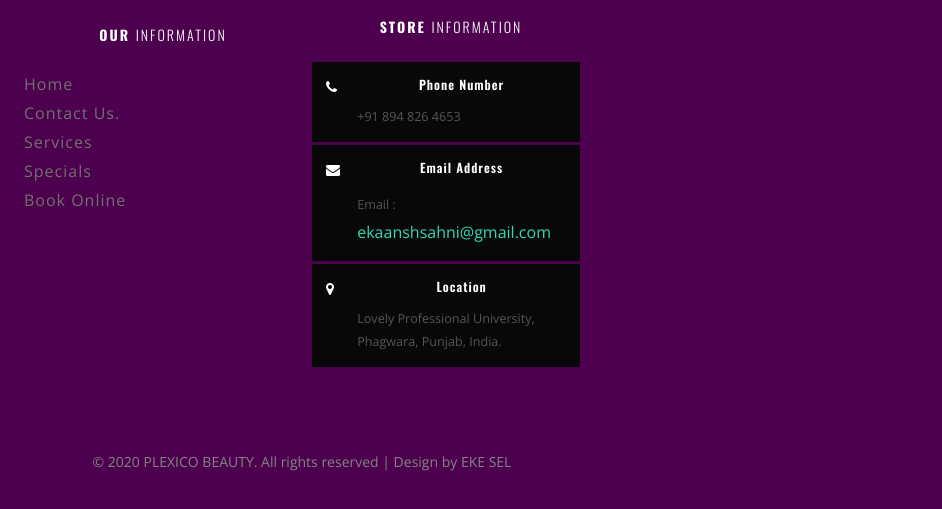
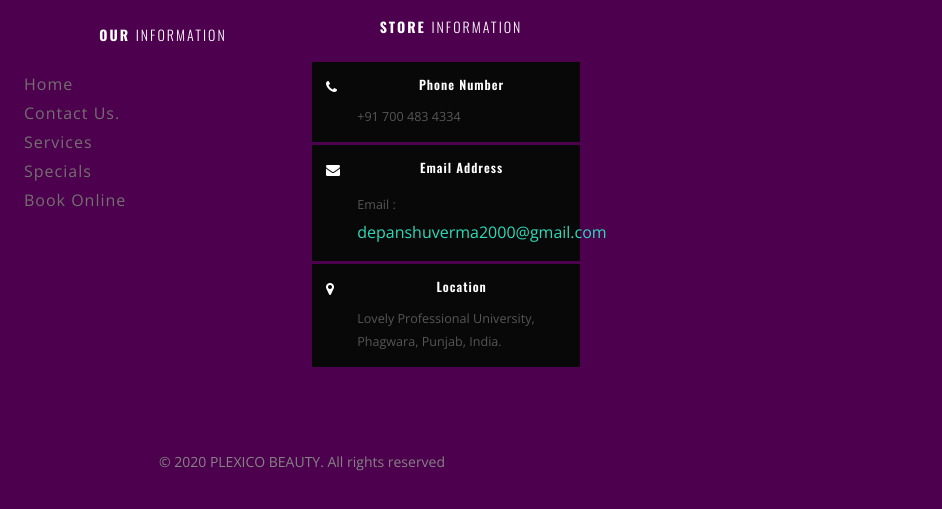
Before and after one commit to deepanshu12tt/projecthtml, a plain HTML site: page book.html in a window 1280 px wide. Shown: the part 695-1204 px from the top of the page, 338-1280 px from the left. Drawn offline with nearby package versions, Linux system fonts and the light colour scheme.

Commit message:
Update book.html

```diff
--- a/book.html
+++ b/book.html
@@ -179,7 +179,7 @@
                 </div>
                 <div class="w3-address-right">
                   <h6>Phone Number</h6>
-                  <p>+91 894 826 4653</p>
+                  <p>+91 700 483 4334</p>
                 </div>
                 <div class="clearfix"> </div>
               </div>
@@ -189,7 +189,7 @@
                 </div>
                 <div class="w3-address-right">
                   <h6>Email Address</h6>
-                  <p>Email :<a href="mailto:example@email.com"> ekaanshsahni@gmail.com</a></p>
+                  <p>Email :<a href="mailto:example@email.com"> depanshuverma2000@gmail.com</a></p>
                 </div>
                   <div class="clearfix"> </div>
               </div>
@@ -212,7 +212,7 @@
       </div>
       <div class="clearfix"></div>
     </div>
-      <p class="copy-right">&copy 2020 PLEXICO BEAUTY. All rights reserved | Design by EKE SEL</a></p>
+      <p class="copy-right">&copy 2020 PLEXICO BEAUTY. All rights reserved</a></p>
     </div>
   <!-- //footer -->
   <script>
```
